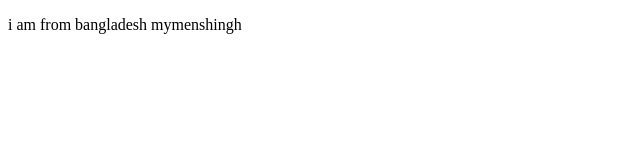
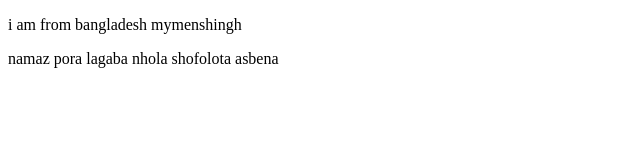
Before and after one commit to jueab1/javascript.ostad, a plain HTML site: page index.html in a window 1280 px wide. Shown: the whole page, without its empty margins (0-640 px from the left). Drawn offline with Linux system fonts and the light colour scheme.

Commit message:
third commit

```diff
--- a/index.html
+++ b/index.html
@@ -7,5 +7,6 @@
 </head>
 <body>
         <p>i am from bangladesh mymenshingh</p>
+        <p>namaz pora lagaba nhola shofolota asbena</p>
 </body>
 </html>
```
